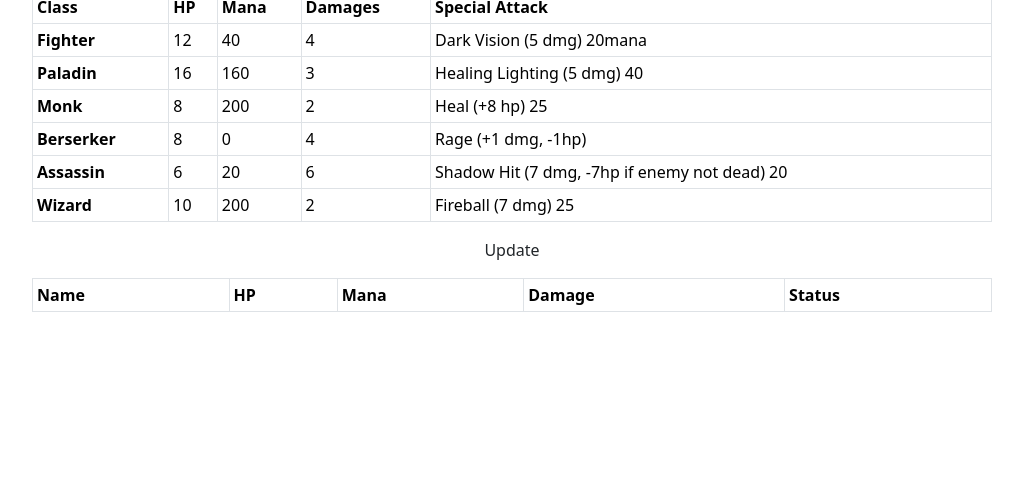
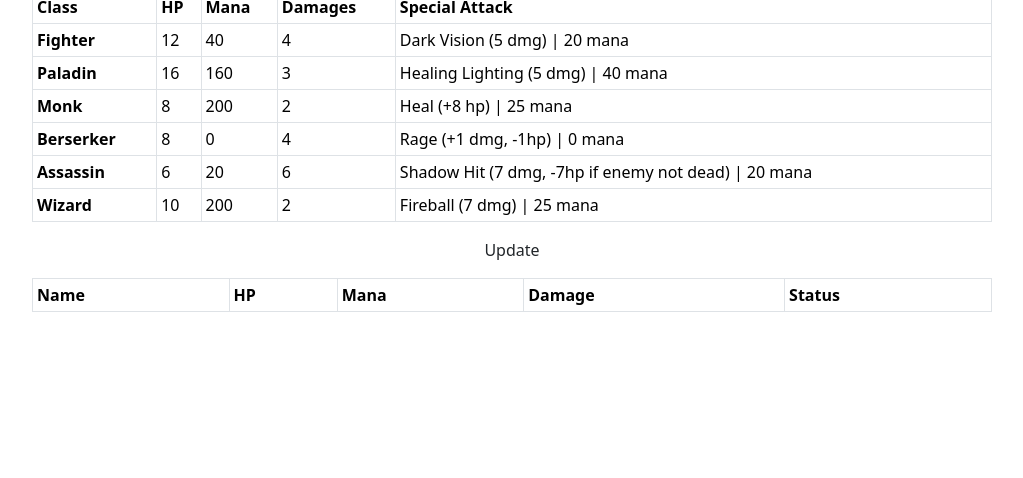
Before and after one commit to Jokeraware/RPG, a plain HTML site: page index.html in a window 1280 px wide. Shown: the part 322-800 px from the top of the page, without its empty margins (128-1151 px from the left). Drawn offline with nearby package versions, Linux system fonts and the light colour scheme.

Commit message:
petite modif

```diff
--- a/index.html
+++ b/index.html
@@ -50,42 +50,42 @@
         <td>12</td>
         <td>40</td>
         <td>4</td>
-        <td>Dark Vision (5 dmg) 20mana</td>
+        <td>Dark Vision (5 dmg) | 20 mana</td>
       </tr>
       <tr>
         <th scope="row">Paladin</th>
         <td>16</td>
         <td>160</td>
         <td>3</td>
-        <td>Healing Lighting (5 dmg) 40</td>
+        <td>Healing Lighting (5 dmg) | 40 mana</td>
       </tr>
       <tr>
         <th scope="row">Monk</th>
         <td>8</td>
         <td>200</td>
         <td>2</td>
-        <td>Heal (+8 hp) 25</td>
+        <td>Heal (+8 hp) | 25 mana</td>
       </tr>
       <tr>
         <th scope="row">Berserker</th>
         <td>8</td>
         <td>0</td>
         <td>4</td>
-        <td>Rage (+1 dmg, -1hp)</td>
+        <td>Rage (+1 dmg, -1hp) | 0 mana</td>
       </tr>
       <tr>
         <th scope="row">Assassin</th>
         <td>6</td>
         <td>20</td>
         <td>6</td>
-        <td>Shadow Hit (7 dmg, -7hp if enemy not dead) 20</td>
+        <td>Shadow Hit (7 dmg, -7hp if enemy not dead) | 20 mana</td>
       </tr>
       <tr>
         <th scope="row">Wizard</th>
         <td>10</td>
         <td>200</td>
         <td>2</td>
-        <td>Fireball (7 dmg) 25</td>
+        <td>Fireball (7 dmg) | 25 mana</td>
       </tr>
     </tbody>
   </table>
```
